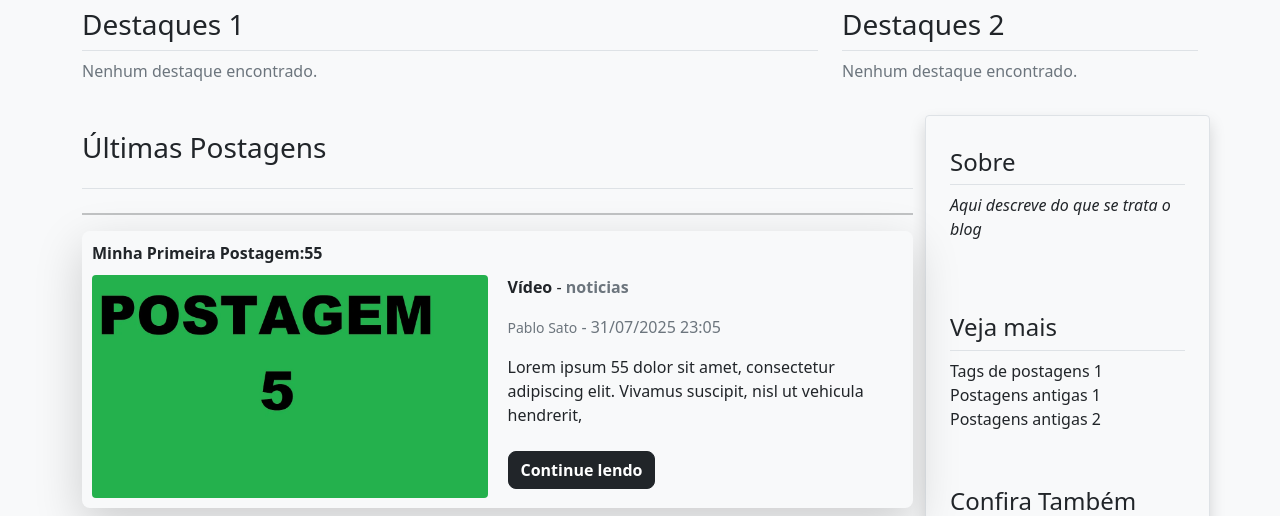
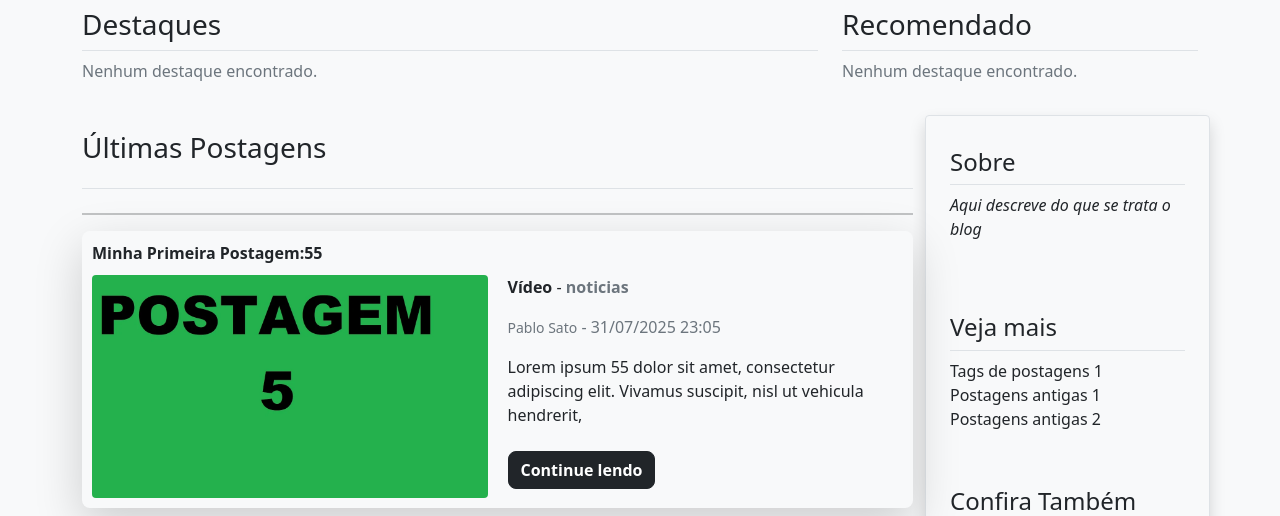
Before and after one commit to tetsuosato/site-blogCardsEmPilha, a PHP site: page /projetos/index.php in a window 1280 px wide. Shown: the part 134-650 px from the top of the page. Run offline with PHP 8.4, Linux system fonts and the light colour scheme; data comes from the database, SQL or seed files in the repository; data that the repository does not hold is empty.

Commit message:
Ajuste nos titulos em destaques

```diff
--- a/assets/views/destaques.php
+++ b/assets/views/destaques.php
@@ -4,7 +4,7 @@
 
         <!-- Destaques 1 -->
         <div class="col-md-8">
-            <h3 class="pb-2 pt-2 mb-2 border-bottom">Destaques 1</h3>
+            <h3 class="pb-2 pt-2 mb-2 border-bottom">Destaques</h3>
 
             <?php if (isset($destaques['destaque1']) && is_array($destaques['destaque1'])): ?>
                 <?php foreach ($destaques['destaque1'] as $post): ?>
@@ -37,7 +37,7 @@
         <!-- Destaques 2 -->
         <div class="col-sm-4 align-items-center justify-content-center">
 
-            <h3 class="pb-2 pt-2 mb-2 border-bottom">Destaques 2</h3>
+            <h3 class="pb-2 pt-2 mb-2 border-bottom">Recomendado</h3>
 
             <?php if (isset($destaques['destaque2']) && is_array($destaques['destaque2'])): ?>
                 <?php foreach ($destaques['destaque2'] as $post): ?>
```
